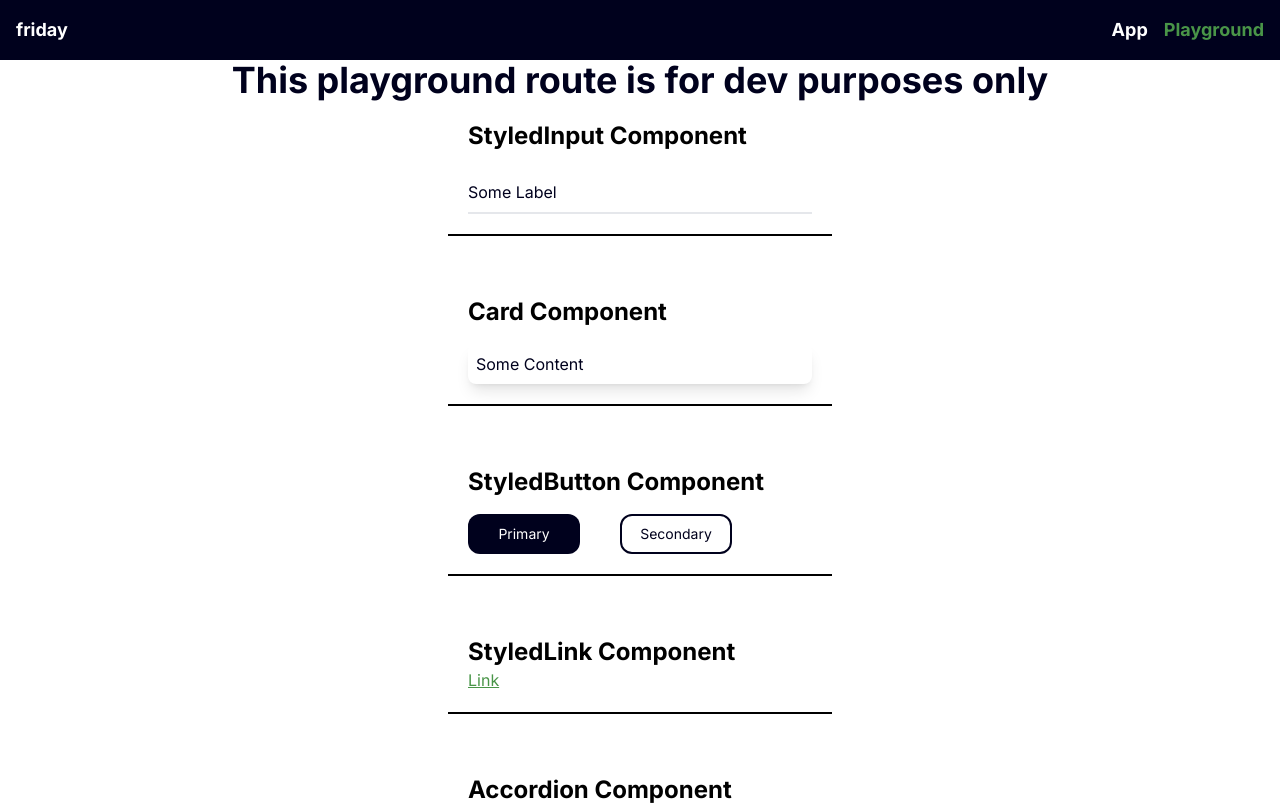
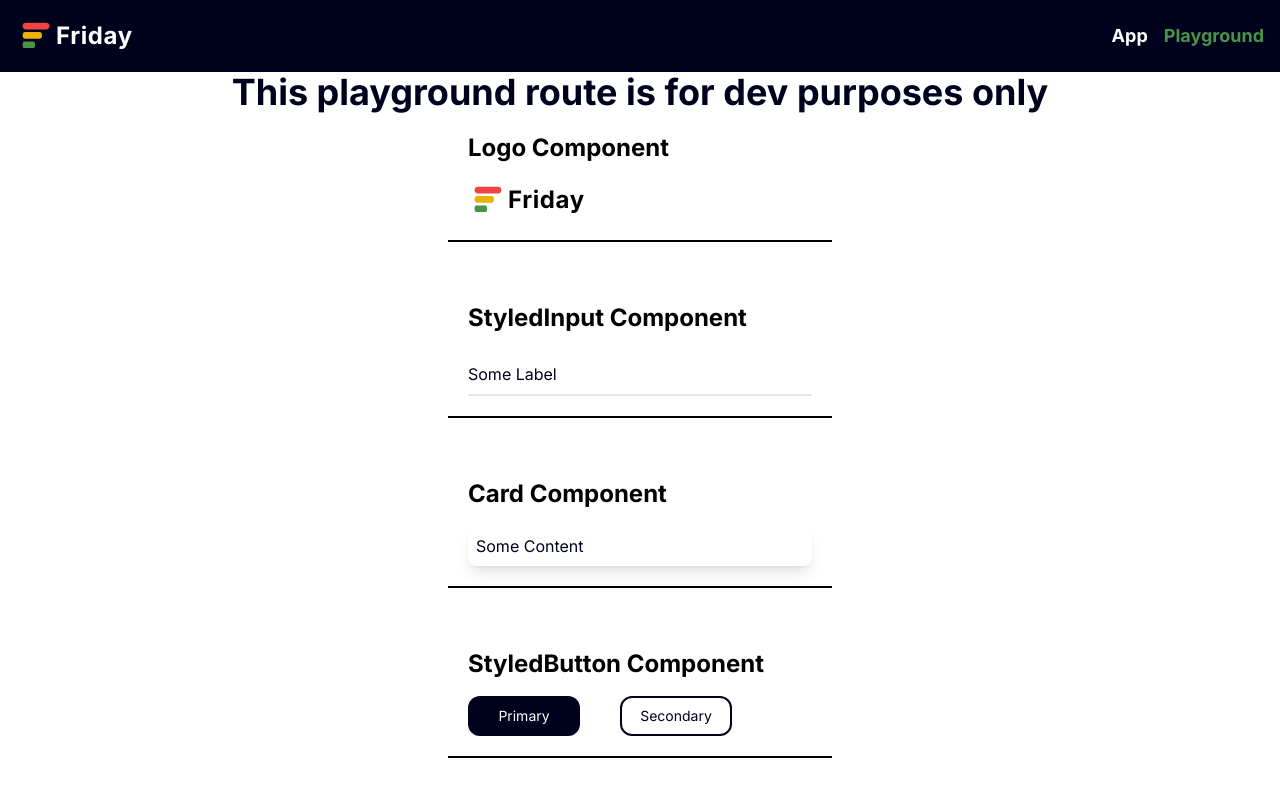
Before and after one commit to Kankenny/Friday, a React (Create React App) app in the folder frontend/: page /playground in a window 1280 px wide. Shown: the top 805 px of the page. Built offline with nearby package versions, Linux system fonts and the light colour scheme; the HTML template or start-up script is replaced by a standard one.

Commit message:
Implement the Logo component

```diff
--- a/frontend/src/components/layout/footer/Footer.tsx
+++ b/frontend/src/components/layout/footer/Footer.tsx
@@ -1,25 +1,26 @@
-import RouterDiv from "../../ui/RouterDiv";
-import RouterLink from "../../ui/RouterLink";
+import Logo from "../../ui/Logo"
+import RouterDiv from "../../ui/RouterDiv"
+import RouterLink from "../../ui/RouterLink"
 
 const Footer = () => {
   return (
     <footer className="text-white bg-secondary justify-between items-center p-4 space-y-8">
       <div className="flex flex-col md:flex-row justify-between items-center space-y-8 md:space-y-0 text-center md:text-left">
-        <div>
-          <RouterDiv to="/">friday</RouterDiv>
-          <p className="text-sm text-tertiary">a better day than monday</p>
-        </div>
         <div className="flex flex-col md:flex-row gap-4 items-center">
           <RouterLink to="/app" routerLinkText="App" />
           <RouterLink to="/playground" routerLinkText="Playground" />
         </div>
+        <div>
+          <RouterDiv to="/">
+            <Logo />
+          </RouterDiv>
+        </div>
       </div>
-      <hr />
       <div className="text-sm text-center md:text-left">
         <p>Copyright ©</p>
       </div>
     </footer>
-  );
-};
+  )
+}
 
-export default Footer;
+export default Footer
--- a/frontend/src/components/layout/header/Header.tsx
+++ b/frontend/src/components/layout/header/Header.tsx
@@ -1,10 +1,13 @@
 import RouterDiv from "../../ui/RouterDiv"
 import RouterLink from "../../ui/RouterLink"
+import Logo from "../../ui/Logo"
 
 const Header = () => {
   return (
     <header className="bg-secondary flex justify-between items-center px-4 py-4">
-      <RouterDiv to="/">friday</RouterDiv>
+      <RouterDiv to="/">
+        <Logo />
+      </RouterDiv>
       {/* Nav is hidden at the smallest screen but visible when it hits the
       medium(md) breakpoint. We will support mobile view someday using
       this */}
--- a/frontend/src/components/routes/playground/Playground.tsx
+++ b/frontend/src/components/routes/playground/Playground.tsx
@@ -1,9 +1,10 @@
-import Card from "../../ui/Card";
-import StyledInput from "../../ui/StyledInput";
-import StyledButton from "../../ui/StyledButton";
-import Accordion from "../../ui/Accordion";
-import StyledLink from "../../ui/StyledLink";
-import Overview from "../../ui/Overview";
+import Card from "../../ui/Card"
+import StyledInput from "../../ui/StyledInput"
+import StyledButton from "../../ui/StyledButton"
+import Accordion from "../../ui/Accordion"
+import StyledLink from "../../ui/StyledLink"
+import Overview from "../../ui/Overview"
+import Logo from "../../ui/Logo"
 
 const Playground = () => {
   return (
@@ -13,6 +14,11 @@ const Playground = () => {
           This playground route is for dev purposes only
         </h1>
       </Overview>
+
+      <div className="w-96 space-y-4 border-b-2 border-b-black mb-10 p-5">
+        <h1 className="text-2xl font-bold">Logo Component</h1>
+        <Logo />
+      </div>
 
       <div className="w-96 space-y-4 border-b-2 border-b-black mb-10 p-5">
         <h1 className="text-2xl font-bold">StyledInput Component</h1>
@@ -70,7 +76,7 @@ const Playground = () => {
         </Overview>
       </div>
     </div>
-  );
-};
+  )
+}
 
-export default Playground;
+export default Playground
--- a/frontend/src/components/ui/Accordion.tsx
+++ b/frontend/src/components/ui/Accordion.tsx
@@ -23,7 +23,7 @@ const Accordion = ({ title, children }: Props) => {
         className="px-4 py-3 flex justify-between items-center cursor-pointer"
         onClick={toggleAccordion}
       >
-        <h2 className="text-lg font-medium">{title}</h2>
+        <h2 className="text-lg font-extrabold">{title}</h2>
         <svg
           className={`${isOpen ? "transform rotate-180" : ""} h-7 w-7`}
           xmlns="http://www.w3.org/2000/svg"
--- /dev/null
+++ b/frontend/src/components/ui/Logo.tsx
@@ -0,0 +1,49 @@
+const Logo = () => {
+  return (
+    <div className="h-15 w-15 flex flex-row items-center">
+      <svg
+        id="elSHEROPWym1"
+        xmlns="http://www.w3.org/2000/svg"
+        xmlnsXlink="http://www.w3.org/1999/xlink"
+        viewBox="0 0 600 600"
+        shapeRendering="geometricPrecision"
+        textRendering="geometricPrecision"
+        width="40"
+        height="40"
+      >
+        <rect
+          width="401.357978"
+          height="103.357223"
+          rx="51.68"
+          ry="51.68"
+          transform="matrix(1 0 0 0.970803 99.321011 100.339491)"
+          fill="#ef4444"
+          strokeWidth="0"
+        />
+        <rect
+          width="401.357978"
+          height="103.357223"
+          rx="51.68"
+          ry="51.68"
+          transform="matrix(.723694 0 0 0.970803 99.321011 239.155053)"
+          fill="#eab308"
+          strokeWidth="0"
+        />
+        <rect
+          width="401.357978"
+          height="103.357223"
+          rx="51.68"
+          ry="51.68"
+          transform="matrix(.466154 0 0 0.970803 99.321011 380.988326)"
+          fill="#499548"
+          strokeWidth="0"
+        />
+      </svg>
+      <h1 className="text-2xl font-extrabold tracking-wide hover:text-tertiary duration-200">
+        Friday
+      </h1>
+    </div>
+  )
+}
+
+export default Logo
```
Also changed, not shown: frontend/src/components/ui/RouterDiv.tsx (+8 -8 lines).
